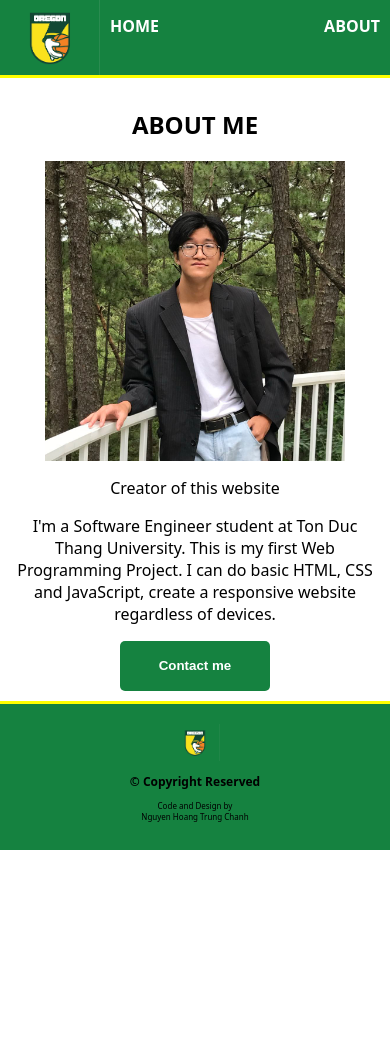
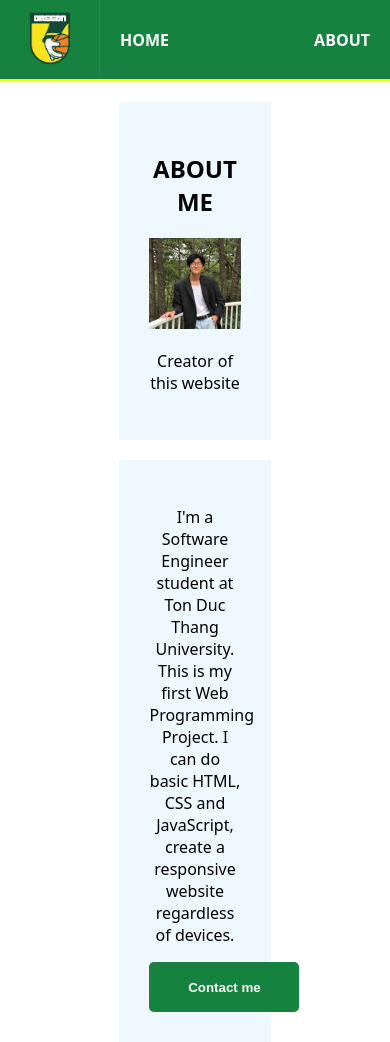
Before and after one commit to nguyenchanh0201/midWeb, a plain HTML site: page about.html in a window 390 px wide. Shown: the top 1042 px of the page. Before the commit the page ends 850 px from the top, so only its background shows below. Drawn offline with Linux system fonts and the light colour scheme.

Commit message:
Update about.css

```diff
--- a/style/about.css
+++ b/style/about.css
@@ -1,26 +1,3 @@
-.fa {
-  padding: 20px;
-  font-size: 30px;
-  width: 60px;
-  text-align: center;
-  text-decoration: none;
-  margin: 5px 2px;
-}
-
-.fa:hover {
-  opacity: 0.7;
-}
-
-.fa-facebook {
-  background: #3B5998;
-  color: white;
-}
-
-.fa-instagram {
-  background: pink;
-  color: white;
-}
-
 * {
   box-sizing: border-box;
 }
@@ -28,10 +5,8 @@
 body {
   font-family: system-ui, -apple-system, BlinkMacSystemFont, 'Segoe UI', Roboto, Oxygen, Ubuntu, Cantarell, 'Open Sans', 'Helvetica Neue', sans-serif;
   margin: 0;
-  display: flex;
-  flex-direction: column;
-  min-height: 100vh; /* Set minimum height of body to 100% of viewport height */
 }
+
 
 
 /* Sticky navbar */
@@ -58,7 +33,7 @@ nav a {
   font-weight: bold;
 }
 
-nav a.right {
+nav .right {
   float: right;
 }
 
@@ -79,21 +54,33 @@ nav a.active:hover {
   border-bottom: 1px solid yellow;
 }
 
+
+
 /* Main column */
 section {
-  flex: 1;
+  flex: 70%;
   background-color: white;
   padding: 20px;
+  display: block;
+  width: 49%;
+  margin: auto;
+  text-align: center;
 }
+
+.container {
+  background-color: aliceblue;
+  padding: 30px;
+  margin-bottom: 20px;
+}
+
+
 
 /* Footer */
 footer {
   padding: 20px;
   text-align: center;
   background: #158240;
-  font-size: 8px;
-  border-top: 3px solid yellow;
-  margin-top: auto; /* Push the footer to the bottom */
+  font-size:8px;
 }
 
 footer img {
@@ -102,16 +89,38 @@ footer img {
 }
 
 .content {
-  text-align: center;
+  text-align: center ;
+  display: flex ;
+  flex-direction: column;
 
 }
 .content img {
-  width: 300px;
-  vertical-align: top;
+  width: 100%;
+
 }
 
+.fa {
+  padding: 20px;
+  font-size: 30px;
+  width: 60px;
+  text-align: center;
+  text-decoration: none;
+  margin: 5px 2px;
+}
 
+.fa:hover {
+    opacity: 0.7;
+}
 
+.fa-facebook {
+  background: #3B5998;
+  color: white;
+}
+
+.fa-instagram {
+  background: pink;
+  color: white;
+}
 
 .showMoreBtn {
   width: 150px;
@@ -128,19 +137,28 @@ footer img {
   color: yellow;
 }
 
+
+
+
+
 /* Responsive layout */
 @media screen and (max-width: 768px) {
-  nav a {
+  .navbar a {
     padding: 20px 10px;
+  }
+
+  .main,
+  .side {
+    flex: 100%;
   }
 }
 
-@media screen and (max-width: 576px) {
-  nav a {
+@media screen and (max-width: 480px) {
+  .navbar a {
     padding: 15px 10px;
   }
 
-  section {
-    padding: 10px;
+  .header h1 {
+    font-size: 30px;
   }
 }
```
